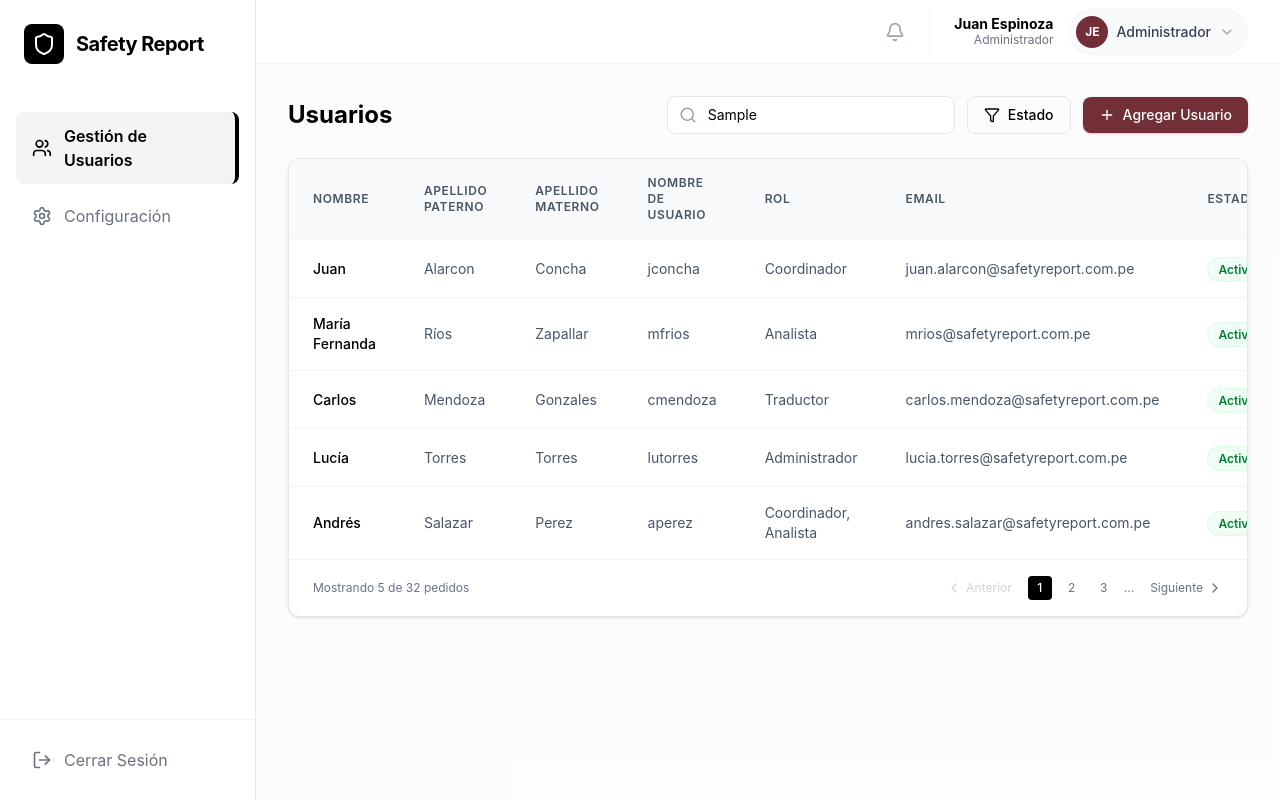
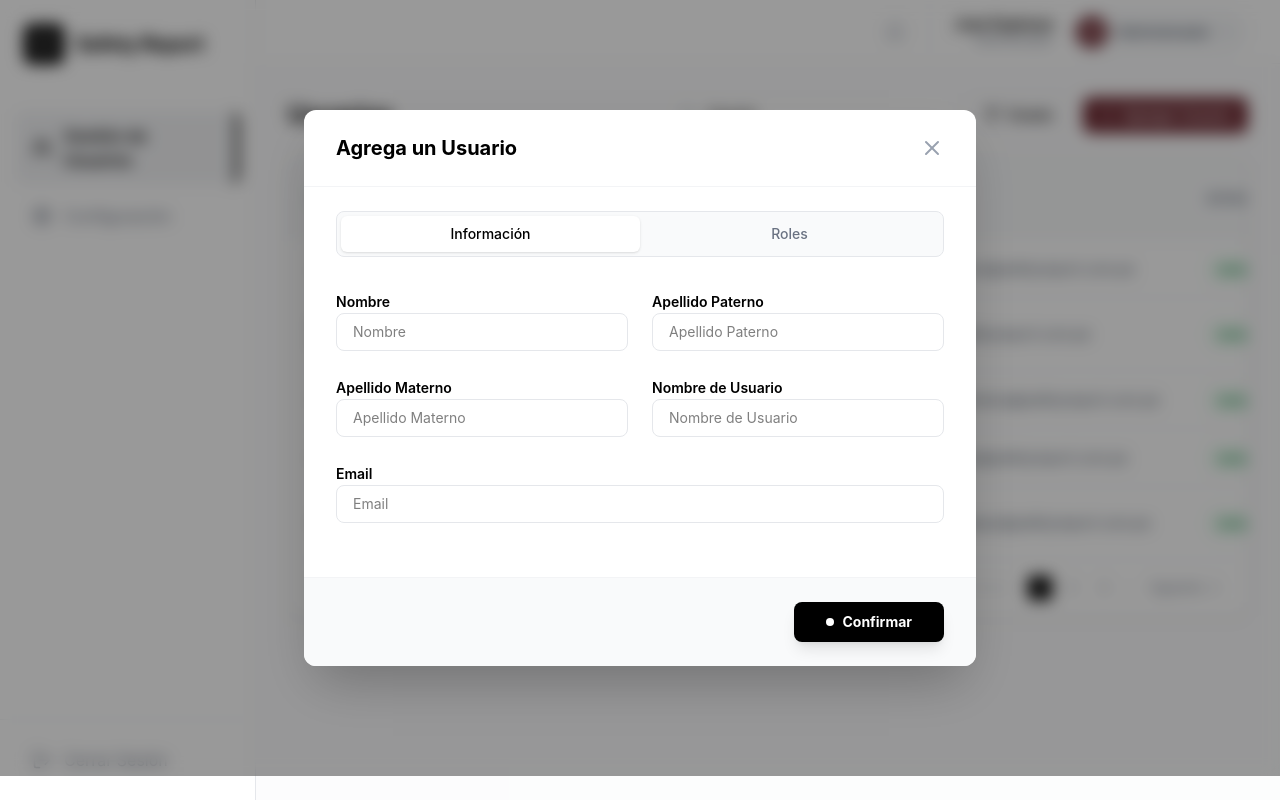
Before and after one commit to cabonifaz/maximlian3_frontend, a React (Vite) app: page /admin/users in a window 1280 px wide. Both pictures are taken after typing "Sample" into the empty fields and a click on the button "Agregar Usuario". Built offline with nearby package versions, Linux system fonts and the light colour scheme.

Commit message:
SRC-F1-001: docs: add architecture, rules, and technology docs; feat: implement CreateUserModal

```diff
--- /dev/null
+++ b/src/components/CreateUserModal.tsx
@@ -0,0 +1,180 @@
+import { useState } from "react";
+import { X, Check } from "lucide-react";
+
+interface CreateUserModalProps {
+  isOpen: boolean;
+  onClose: () => void;
+  onConfirm: (userData: any) => void;
+}
+
+type Tab = "info" | "roles";
+
+export function CreateUserModal({ isOpen, onClose, onConfirm }: CreateUserModalProps) {
+  const [activeTab, setActiveTab] = useState<Tab>("info");
+  const [formData, setFormData] = useState({
+    firstName: "",
+    paternalLastName: "",
+    maternalLastName: "",
+    username: "",
+    email: "",
+    roles: [] as string[],
+  });
+
+  if (!isOpen) return null;
+
+  const rolesOptions = ["Analista", "Traductor", "Coordinador", "Administrador"];
+
+  const handleRoleToggle = (role: string) => {
+    setFormData((prev) => ({
+      ...prev,
+      roles: prev.roles.includes(role)
+        ? prev.roles.filter((r) => r !== role)
+        : [...prev.roles, role],
+    }));
+  };
+
+  const handleConfirm = () => {
+    onConfirm(formData);
+    onClose();
+  };
+
+  return (
+    <div className="fixed inset-0 z-50 flex items-center justify-center bg-brand-black/40 backdrop-blur-sm animate-in fade-in duration-200">
+      <div className="bg-brand-white w-full max-w-2xl rounded-xl shadow-2xl overflow-hidden animate-in zoom-in-95 duration-200">
+        {/* Header */}
+        <div className="px-8 py-6 flex items-center justify-between border-b border-gray-100">
+          <h2 className="text-xl font-bold text-brand-black">
+            {activeTab === "info" ? "Agrega un Usuario" : "Roles de Usuario"}
+          </h2>
+          <button
+            onClick={onClose}
+            className="text-gray-400 hover:text-brand-black transition-colors"
+          >
+            <X size={24} />
+          </button>
+        </div>
+
+        {/* Tabs Navigation */}
+        <div className="px-8 mt-6">
+          <div className="flex bg-gray-50 p-1 rounded-lg border border-gray-200">
+            <button
+              onClick={() => setActiveTab("info")}
+              className={`flex-1 py-2 text-sm font-medium rounded-md transition-all ${
+                activeTab === "info"
+                  ? "bg-brand-white text-brand-black shadow-sm"
+                  : "text-gray-500 hover:text-brand-black"
+              }`}
+            >
+              Información
+            </button>
+            <button
+              onClick={() => setActiveTab("roles")}
+              className={`flex-1 py-2 text-sm font-medium rounded-md transition-all ${
+                activeTab === "roles"
+                  ? "bg-brand-white text-brand-black shadow-sm"
+                  : "text-gray-500 hover:text-brand-black"
+              }`}
+            >
+              Roles
+            </button>
+          </div>
+        </div>
+
+        {/* Content */}
+        <div className="p-8 min-h-[320px]">
+          {activeTab === "info" ? (
+            <div className="grid grid-cols-2 gap-6">
+              <div className="space-y-2">
+                <label className="text-sm font-semibold text-brand-black">Nombre</label>
+                <input
+                  type="text"
+                  placeholder="Nombre"
+                  className="w-full px-4 py-2 bg-brand-white border border-gray-200 rounded-lg text-sm focus:ring-2 focus:ring-brand-wine/20 focus:border-brand-wine outline-none transition-all"
+                  value={formData.firstName}
+                  onChange={(e) => setFormData({ ...formData, firstName: e.target.value })}
+                />
+              </div>
+              <div className="space-y-2">
+                <label className="text-sm font-semibold text-brand-black">Apellido Paterno</label>
+                <input
+                  type="text"
+                  placeholder="Apellido Paterno"
+                  className="w-full px-4 py-2 bg-brand-white border border-gray-200 rounded-lg text-sm focus:ring-2 focus:ring-brand-wine/20 focus:border-brand-wine outline-none transition-all"
+                  value={formData.paternalLastName}
+                  onChange={(e) => setFormData({ ...formData, paternalLastName: e.target.value })}
+                />
+              </div>
+              <div className="space-y-2">
+                <label className="text-sm font-semibold text-brand-black">Apellido Materno</label>
+                <input
+                  type="text"
+                  placeholder="Apellido Materno"
+                  className="w-full px-4 py-2 bg-brand-white border border-gray-200 rounded-lg text-sm focus:ring-2 focus:ring-brand-wine/20 focus:border-brand-wine outline-none transition-all"
+                  value={formData.maternalLastName}
+                  onChange={(e) => setFormData({ ...formData, maternalLastName: e.target.value })}
+                />
+              </div>
+              <div className="space-y-2">
+                <label className="text-sm font-semibold text-brand-black">Nombre de Usuario</label>
+                <input
+                  type="text"
+                  placeholder="Nombre de Usuario"
+                  className="w-full px-4 py-2 bg-brand-white border border-gray-200 rounded-lg text-sm focus:ring-2 focus:ring-brand-wine/20 focus:border-brand-wine outline-none transition-all"
+                  value={formData.username}
+                  onChange={(e) => setFormData({ ...formData, username: e.target.value })}
+                />
+              </div>
+              <div className="space-y-2 col-span-2">
+                <label className="text-sm font-semibold text-brand-black">Email</label>
+                <input
+                  type="email"
+                  placeholder="Email"
+                  className="w-full px-4 py-2 bg-brand-white border border-gray-200 rounded-lg text-sm focus:ring-2 focus:ring-brand-wine/20 focus:border-brand-wine outline-none transition-all"
+                  value={formData.email}
+                  onChange={(e) => setFormData({ ...formData, email: e.target.value })}
+                />
+              </div>
+            </div>
+          ) : (
+            <div className="space-y-4">
+              <p className="text-sm font-semibold text-brand-black mb-4">Seleccionar Roles</p>
+              <div className="space-y-3">
+                {rolesOptions.map((role) => (
+                  <label
+                    key={role}
+                    className="flex items-center gap-3 cursor-pointer group"
+                  >
+                    <div
+                      onClick={() => handleRoleToggle(role)}
+                      className={`w-5 h-5 rounded border flex items-center justify-center transition-all ${
+                        formData.roles.includes(role)
+                          ? "bg-brand-black border-brand-black"
+                          : "border-gray-300 group-hover:border-brand-black"
+                      }`}
+                    >
+                      {formData.roles.includes(role) && (
+                        <Check size={14} className="text-brand-white" />
+                      )}
+                    </div>
+                    <span className="text-sm text-gray-700 font-medium">{role}</span>
+                  </label>
+                ))}
+              </div>
+            </div>
+          )}
+        </div>
+
+        {/* Footer */}
+        <div className="px-8 py-6 bg-gray-50 border-t border-gray-100 flex justify-end">
+          <button
+            onClick={handleConfirm}
+            className="flex items-center gap-2 px-8 py-2.5 bg-brand-black text-brand-white rounded-lg text-sm font-bold hover:bg-brand-black/90 transition-all shadow-lg shadow-black/10"
+          >
+            <div className="w-2 h-2 rounded-full bg-brand-white" />
+            <span>Confirmar</span>
+          </button>
+        </div>
+      </div>
+    </div>
+  );
+}
--- a/src/pages/Admin/UserManagement.tsx
+++ b/src/pages/Admin/UserManagement.tsx
@@ -1,4 +1,6 @@
+import { useState } from "react";
 import { Search, Plus, Filter, MoreHorizontal, ChevronLeft, ChevronRight } from "lucide-react";
+import { CreateUserModal } from "@maximilian/components/CreateUserModal";
 
 const users = [
   { id: 1, name: "Juan", paternal: "Alarcon", maternal: "Concha", username: "jconcha", role: "Coordinador", email: "juan.alarcon@safetyreport.com.pe", status: "Activo" },
@@ -9,6 +11,13 @@ const users = [
 ];
 
 export default function UserManagement() {
+  const [isModalOpen, setIsModalOpen] = useState(false);
+
+  const handleCreateUser = (userData: any) => {
+    console.log("Creating user:", userData);
+    // Here we would typically call a service to save the user
+  };
+
   return (
     <div className="space-y-6">
       <div className="flex items-center justify-between">
@@ -26,12 +35,21 @@ export default function UserManagement() {
             <Filter size={16} />
             <span>Estado</span>
           </button>
-          <button className="flex items-center gap-2 px-4 py-2 bg-brand-wine text-brand-white rounded-lg text-sm font-medium hover:bg-brand-wine/90 transition-all shadow-sm shadow-brand-wine/20">
+          <button
+            onClick={() => setIsModalOpen(true)}
+            className="flex items-center gap-2 px-4 py-2 bg-brand-wine text-brand-white rounded-lg text-sm font-medium hover:bg-brand-wine/90 transition-all shadow-sm shadow-brand-wine/20"
+          >
             <Plus size={16} />
             <span>Agregar Usuario</span>
           </button>
         </div>
       </div>
+
+      <CreateUserModal
+        isOpen={isModalOpen}
+        onClose={() => setIsModalOpen(false)}
+        onConfirm={handleCreateUser}
+      />
 
       <div className="bg-brand-white border border-gray-200 rounded-xl overflow-hidden shadow-sm">
         <div className="overflow-x-auto">
```
Also changed, not shown: 4 other files (tests, documents, lock files or other folders).
